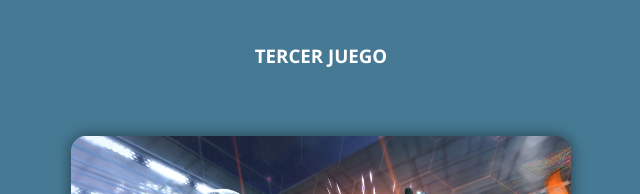
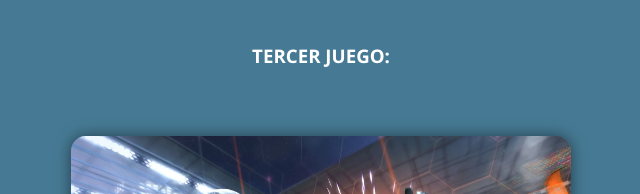
Before and after one commit to vito-lang/veniceee, a plain HTML site: page trivia - copia (2).html in a window 1280 px wide. Shown: the part 192-386 px from the top of the page, 319-959 px from the left. Drawn offline with Linux system fonts and the light colour scheme.

Commit message:
Add files via upload

```diff
--- a/trivia - copia (2).html
+++ b/trivia - copia (2).html
@@ -17,7 +17,7 @@
   </nav>
 
   <h1 class="titulo">ADIVINA EL VIDEOJUEGO</h1>
-  <h3>TERCER JUEGO</h3>
+  <h3>TERCER JUEGO:</h3>
 
   <div class="container">
     <img src="ROCKET.webp" alt="Imagen del videojuego" class="imagen">
```
